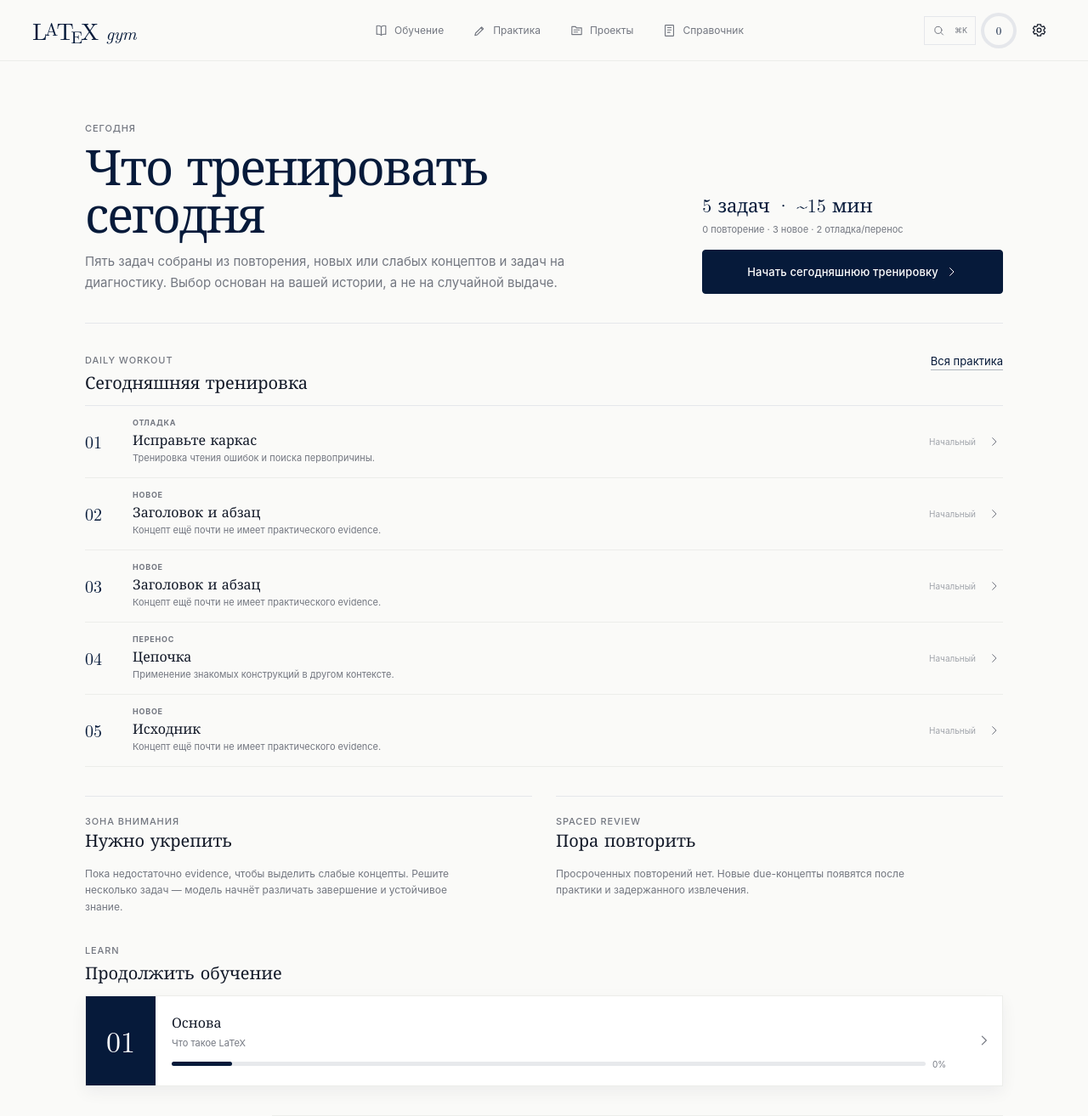
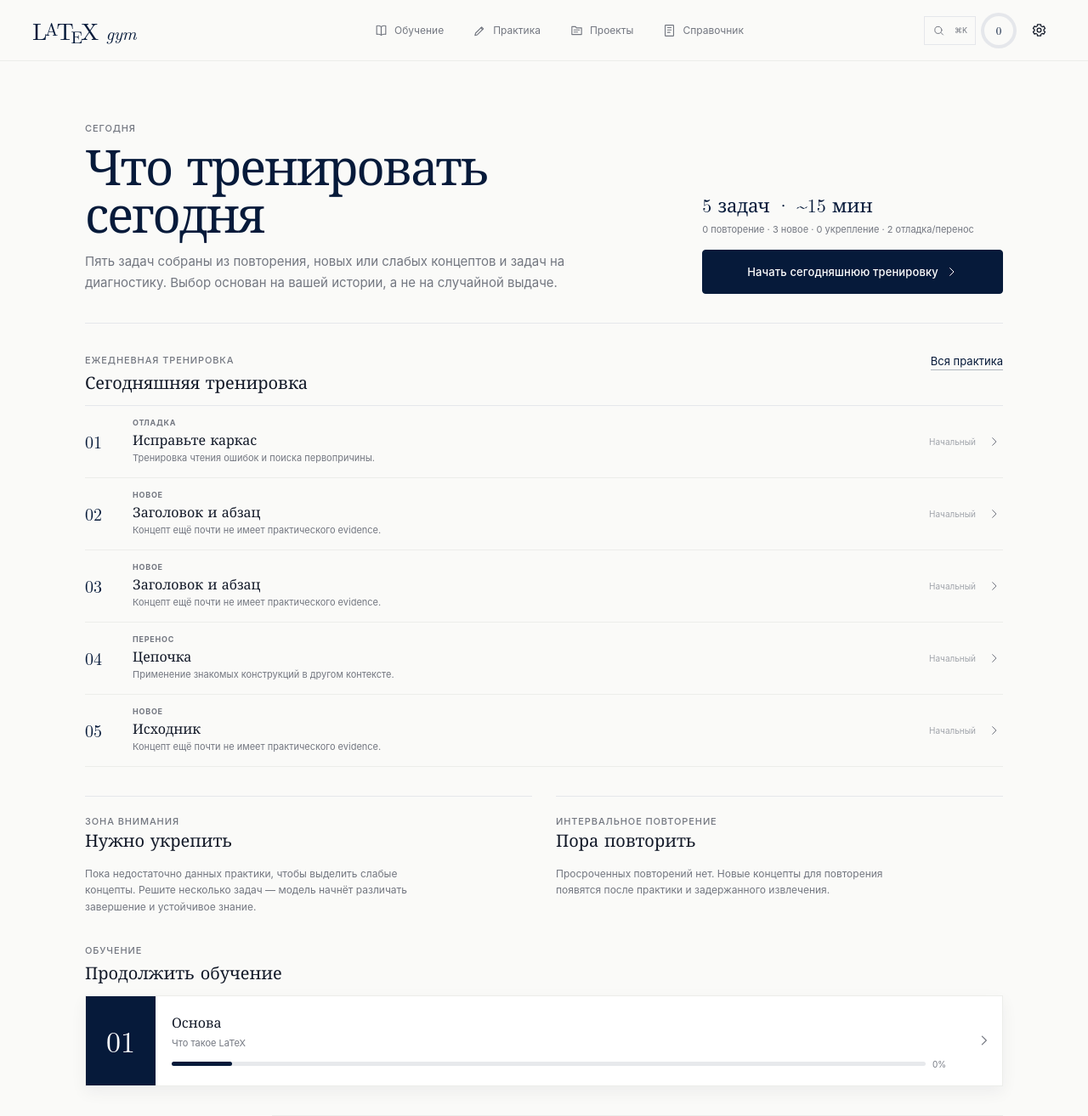
Before and after one commit to markofornoliak/latex-gym, a React (Vite) app: page /#/home in a window 1280 px wide. Shown: the top 1314 px of the page at 85% size. Built offline with nearby package versions, Linux system fonts and the light colour scheme.

Commit message:
fix: keep dashboard terminology consistently Russian

```diff
--- a/src/pages/HomePage.tsx
+++ b/src/pages/HomePage.tsx
@@ -22,31 +22,32 @@ export function HomePage() {
   const counts=countReasons(workout.map(item=>item.reason));
   const dueConcepts=Object.entries(mastery).filter(([,state])=>state.nextReview&&new Date(state.nextReview).getTime()<=Date.now()).sort(([,left],[,right])=>new Date(left.nextReview!).getTime()-new Date(right.nextReview!).getTime()).slice(0,4);
   const weakConcepts=Object.entries(mastery).filter(([,state])=>state.attempts>0&&state.score<.68).sort(([,left],[,right])=>left.score-right.score).slice(0,3);
-  const activeProject=projects.map(project=>({project,done:projectProgress[project.id]?.length??0})).filter(item=>item.done>0&&item.done<item.project.stages.length).sort((a,b)=>b.done-a.done)[0];
+  const activeProject=projects.map(project=>({project,done:projectProgress[project.id]?.length??0,completed:new Set(projectProgress[project.id]??[])})).filter(item=>item.done>0&&item.done<item.project.stages.length).sort((a,b)=>b.done-a.done)[0];
+  const activeStage=activeProject?.project.stages.find(stage=>!activeProject.completed.has(stage.id));
   const firstWorkout=workout[0]?.exercise;
 
   return <div className="page home-page training-dashboard">
     <section className="training-hero" aria-labelledby="training-title">
       <div className="training-hero-copy"><span className="eyebrow">СЕГОДНЯ</span><h1 id="training-title">Что тренировать сегодня</h1><p>Пять задач собраны из повторения, новых или слабых концептов и задач на диагностику. Выбор основан на вашей истории, а не на случайной выдаче.</p></div>
-      <div className="training-session-summary" aria-label="Состав тренировки"><strong>{workout.length} задач · ~{workout.length*3} мин</strong><span>{counts.review} повторение · {counts.new} новое · {counts.debugging+counts.transfer} отладка/перенос</span>{firstWorkout?<Link className="primary-button primary-button--large" to={`/practice/${firstWorkout.id}`}>Начать сегодняшнюю тренировку <ChevronIcon/></Link>:<Link className="primary-button primary-button--large" to="/practice">Открыть практику <ChevronIcon/></Link>}</div>
+      <div className="training-session-summary" aria-label="Состав тренировки"><strong>{workout.length} задач · ~{workout.length*3} мин</strong><span>{counts.review} повторение · {counts.new} новое · {counts.weak} укрепление · {counts.debugging+counts.transfer} отладка/перенос</span>{firstWorkout?<Link className="primary-button primary-button--large" to={`/practice/${firstWorkout.id}`}>Начать сегодняшнюю тренировку <ChevronIcon/></Link>:<Link className="primary-button primary-button--large" to="/practice">Открыть практику <ChevronIcon/></Link>}</div>
     </section>
 
     <section className="home-section workout-section" aria-labelledby="workout-heading">
-      <div className="dashboard-section-heading"><div><span className="eyebrow">DAILY WORKOUT</span><h2 id="workout-heading" className="section-title">Сегодняшняя тренировка</h2></div><Link className="quiet-link" to="/practice">Вся практика</Link></div>
+      <div className="dashboard-section-heading"><div><span className="eyebrow">ЕЖЕДНЕВНАЯ ТРЕНИРОВКА</span><h2 id="workout-heading" className="section-title">Сегодняшняя тренировка</h2></div><Link className="quiet-link" to="/practice">Вся практика</Link></div>
       <div className="workout-list">{workout.map((item,index)=><Link className="workout-row" to={`/practice/${item.exercise.id}`} key={item.exercise.id}><span className="workout-index">{String(index+1).padStart(2,'0')}</span><span className="workout-copy"><small>{reasonLabel(item.reason)}</small><strong>{item.exercise.title}</strong><span>{item.explanation}</span></span><span className="workout-difficulty">{item.exercise.difficulty}</span><ChevronIcon/></Link>)}</div>
     </section>
 
     <div className="dashboard-two-column">
-      <section className="home-section attention-section" aria-labelledby="attention-heading"><span className="eyebrow">ЗОНА ВНИМАНИЯ</span><h2 id="attention-heading" className="section-title">Нужно укрепить</h2>{weakConcepts.length?<div className="attention-list">{weakConcepts.map(([conceptId,state])=><div className="attention-row" key={conceptId}><span><strong>{conceptById.get(conceptId)?.title??conceptId}</strong><small>{masteryLabel(state.score,state.stability)}</small></span><b>{Math.round(state.score*100)}%</b></div>)}</div>:<p className="dashboard-empty">Пока недостаточно evidence, чтобы выделить слабые концепты. Решите несколько задач — модель начнёт различать завершение и устойчивое знание.</p>}</section>
-      <section className="home-section review-section" aria-labelledby="review-heading"><span className="eyebrow">SPACED REVIEW</span><h2 id="review-heading" className="section-title">Пора повторить</h2>{dueConcepts.length?<div className="review-concepts">{dueConcepts.map(([conceptId,state])=><div key={conceptId}><strong>{conceptById.get(conceptId)?.title??conceptId}</strong><span>{reviewAge(state.nextReview!)}</span></div>)}</div>:<p className="dashboard-empty">Просроченных повторений нет. Новые due-концепты появятся после практики и задержанного извлечения.</p>}</section>
+      <section className="home-section attention-section" aria-labelledby="attention-heading"><span className="eyebrow">ЗОНА ВНИМАНИЯ</span><h2 id="attention-heading" className="section-title">Нужно укрепить</h2>{weakConcepts.length?<div className="attention-list">{weakConcepts.map(([conceptId,state])=><div className="attention-row" key={conceptId}><span><strong>{conceptById.get(conceptId)?.title??conceptId}</strong><small>{masteryLabel(state.score,state.stability)}</small></span><b>{Math.round(state.score*100)}%</b></div>)}</div>:<p className="dashboard-empty">Пока недостаточно данных практики, чтобы выделить слабые концепты. Решите несколько задач — модель начнёт различать завершение и устойчивое знание.</p>}</section>
+      <section className="home-section review-section" aria-labelledby="review-heading"><span className="eyebrow">ИНТЕРВАЛЬНОЕ ПОВТОРЕНИЕ</span><h2 id="review-heading" className="section-title">Пора повторить</h2>{dueConcepts.length?<div className="review-concepts">{dueConcepts.map(([conceptId,state])=><div key={conceptId}><strong>{conceptById.get(conceptId)?.title??conceptId}</strong><span>{reviewAge(state.nextReview!)}</span></div>)}</div>:<p className="dashboard-empty">Просроченных повторений нет. Новые концепты для повторения появятся после практики и задержанного извлечения.</p>}</section>
     </div>
 
     <section className="home-section continue-section">
-      <div className="dashboard-section-heading"><div><span className="eyebrow">LEARN</span><h2 className="section-title">Продолжить обучение</h2></div>{streak.count>0&&<span className="study-streak">Серия: {streak.count} дн.</span>}</div>
+      <div className="dashboard-section-heading"><div><span className="eyebrow">ОБУЧЕНИЕ</span><h2 className="section-title">Продолжить обучение</h2></div>{streak.count>0&&<span className="study-streak">Серия: {streak.count} дн.</span>}</div>
       <Link to={`/lesson/${current.id}`} className="continue-card"><div className="continue-number">{String(mod.number).padStart(2,'0')}</div><div className="continue-body"><strong>{mod.title}</strong><span>{current.title}</span><div className="progress-line"><i style={{width:`${Math.max(8,currentProgress)}%`}}/><b>{currentProgress}%</b></div></div><ChevronIcon className="continue-chevron"/></Link>
     </section>
 
-    {activeProject&&<section className="home-section current-project-section"><div className="dashboard-section-heading"><div><span className="eyebrow">PROJECT</span><h2 className="section-title">Текущий документ</h2></div><span>{activeProject.done} / {activeProject.project.stages.length} этапов</span></div><Link className="current-project-card" to={`/project/${activeProject.project.id}/${activeProject.project.stages[Math.min(activeProject.done,activeProject.project.stages.length-1)].id}`}><span><strong>{activeProject.project.title}</strong><small>{activeProject.project.subtitle}</small></span><span className="project-progress-line"><i style={{width:`${Math.round(activeProject.done/activeProject.project.stages.length*100)}%`}}/></span><ChevronIcon/></Link></section>}
+    {activeProject&&activeStage&&<section className="home-section current-project-section"><div className="dashboard-section-heading"><div><span className="eyebrow">ПРОЕКТ</span><h2 className="section-title">Текущий документ</h2></div><span>{activeProject.done} / {activeProject.project.stages.length} этапов</span></div><Link className="current-project-card" to={`/project/${activeProject.project.id}/${activeStage.id}`}><span><strong>{activeProject.project.title}</strong><small>{activeProject.project.subtitle}</small></span><span className="project-progress-line"><i style={{width:`${Math.round(activeProject.done/activeProject.project.stages.length*100)}%`}}/></span><ChevronIcon/></Link></section>}
 
     <section className="home-section plan-section"><div className="dashboard-section-heading"><h2 className="section-title">Основа курса</h2><Link className="quiet-link" to="/courses">Все модули</Link></div><div className="toc-list">{modules.slice(0,4).map(module=>{const done=module.lessons.every(lesson=>completed.includes(lesson.id));return <Link className="toc-row" to={`/course/${module.id}`} key={module.id}><span className="toc-number">{String(module.number).padStart(2,'0')}</span><span className="toc-copy"><strong>{module.title}</strong><small>{module.description}</small></span><span className={`toc-state ${done?'toc-state--done':''}`}>{done?<CheckIcon/>:<ChevronIcon/>}</span></Link>;})}</div></section>
   </div>;
```
